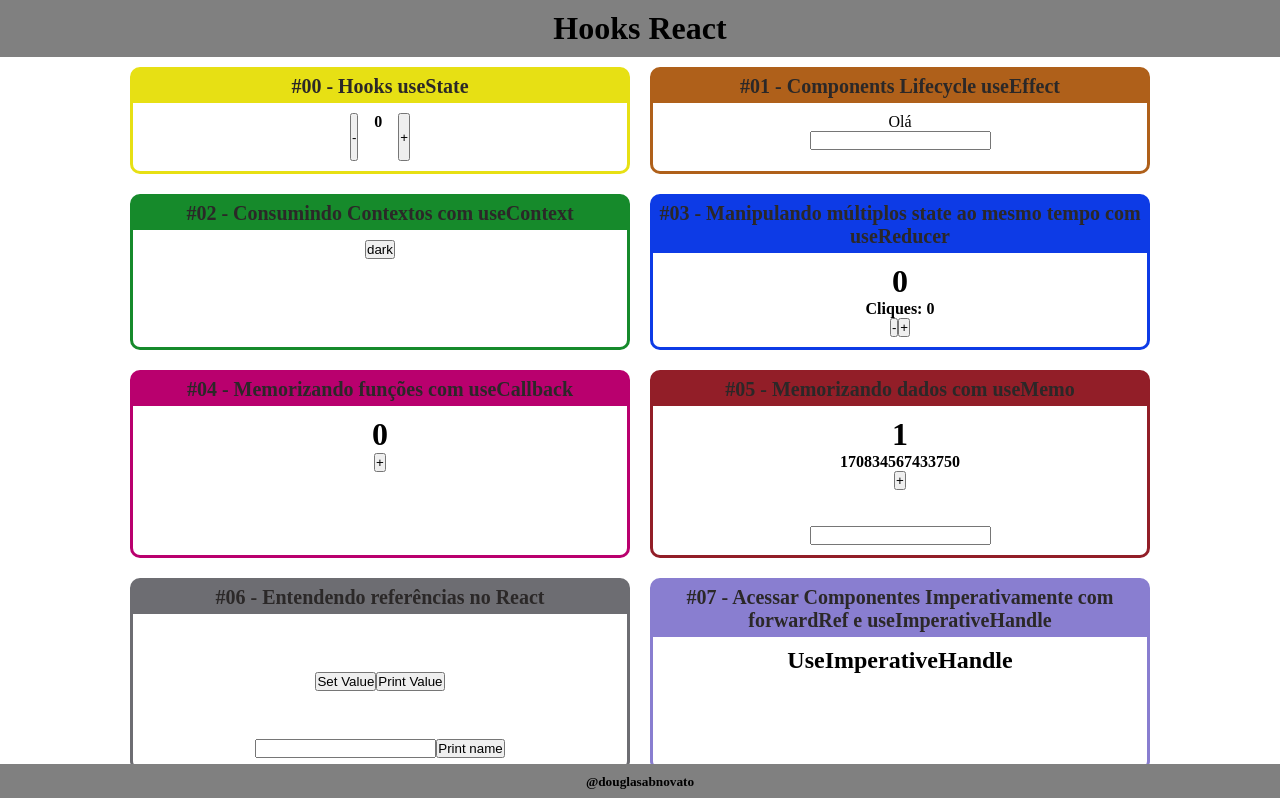
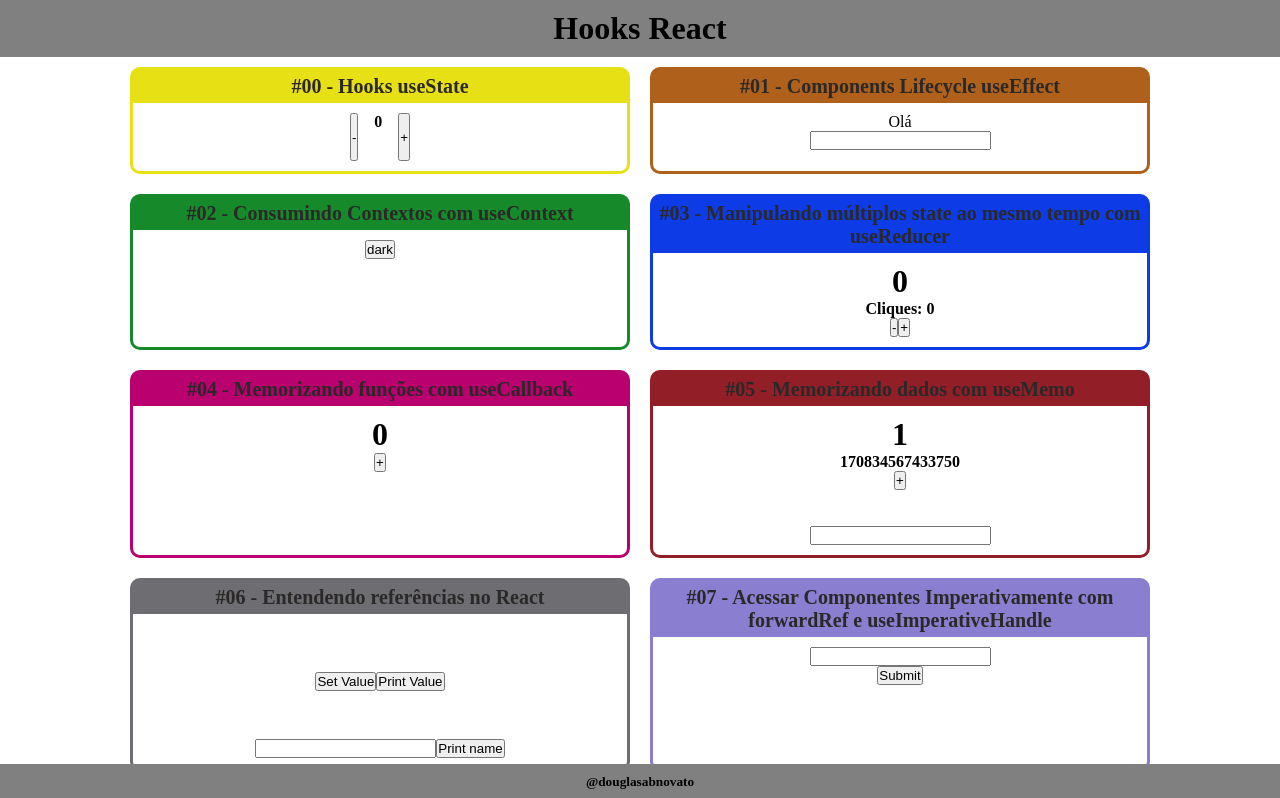
Before and after one commit to douglasabnovato/react-hooks-handbook, a React (Create React App) app: page / in a window 1280 px wide. Shown: the top 798 px of the page. Built offline with nearby package versions, Linux system fonts and the light colour scheme.

Commit message:
construído componente 07

```diff
--- a/src/components/UseImperativeHandle/index.jsx
+++ b/src/components/UseImperativeHandle/index.jsx
@@ -1,13 +1,44 @@
-import React from "react";
+import React, { forwardRef, useImperativeHandle, useRef } from "react";
 import "./index.css";
 
 function UseImperativeHandle() {
+  const formRef = useRef(null);
+
+  function handleSubmit() {
+    console.log(formRef);
+    formRef.current.submit()
+  }
 
   return (
     <div className="UseImperativeHandle">
-      <h2>UseImperativeHandle</h2>
+      <Form ref={formRef} />
+      <button onClick={handleSubmit}>Submit</button>
     </div>
   );
 }
 
+const Form = forwardRef((props, ref) => {
+  const inputRef = useRef(null);
+
+  function handleSubmit(){
+    alert(inputRef.current.value)
+  }
+
+  useImperativeHandle(
+    ref,
+    () => {
+      return {
+        submit: handleSubmit,
+      };
+    },
+    [],
+  );
+
+  return (
+    <form>
+      <input ref={inputRef} />
+    </form>
+  );
+});
+
 export default UseImperativeHandle;
```
Also changed, not shown: 1 other file (tests, documents, lock files or other folders).
